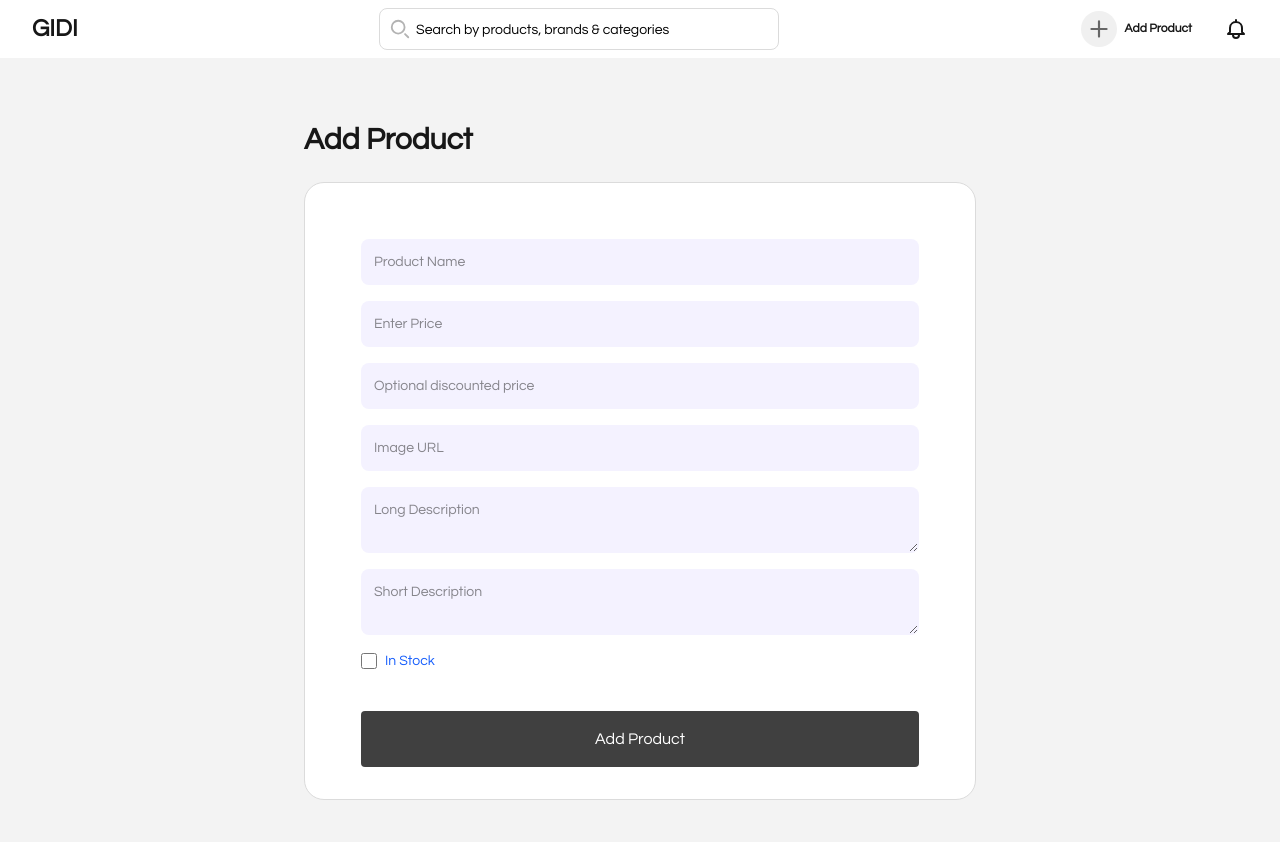
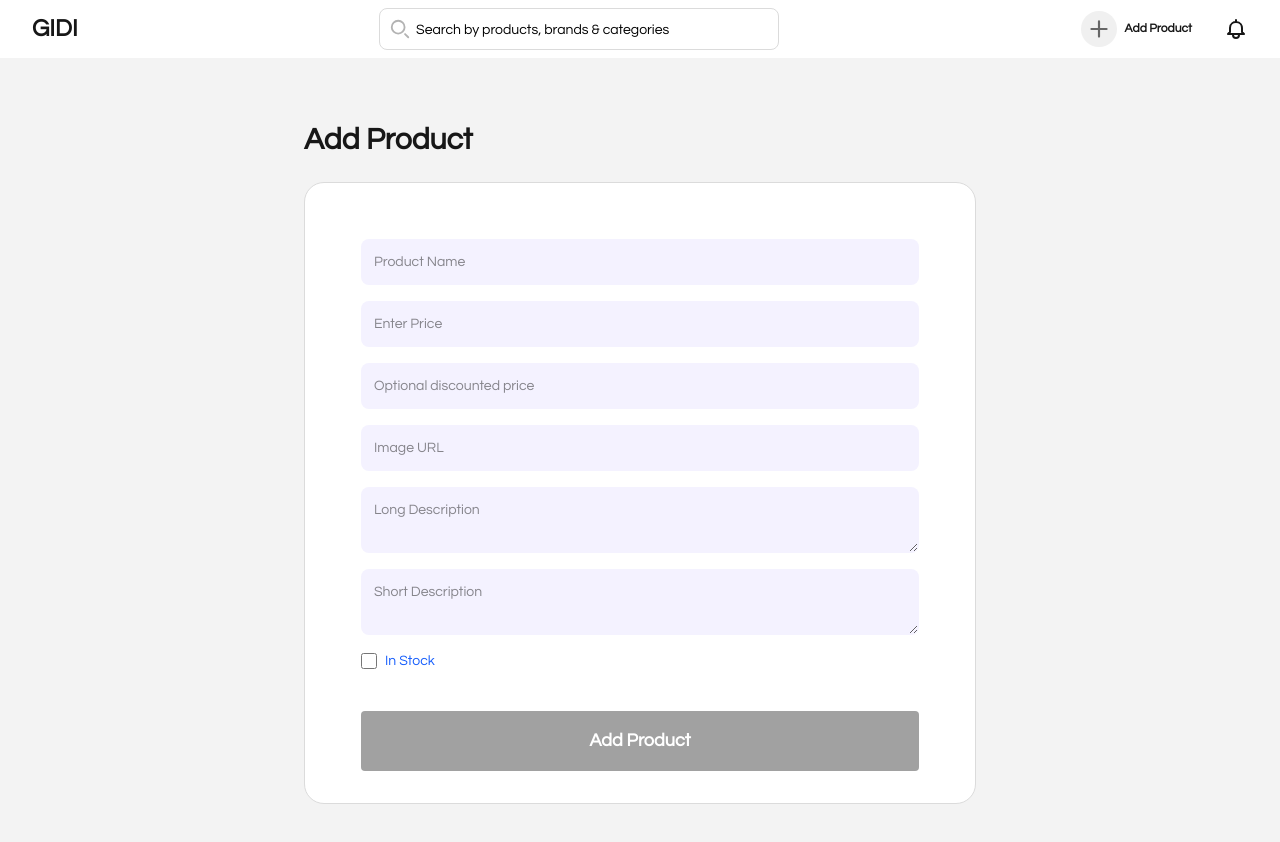
Before and after one commit to obicodeman555/gidi-estate-ecom-task, a Next.js app: page /products/add in a window 1280 px wide. Shown: the top 842 px of the page. Built offline with nearby package versions, Linux system fonts and the light colour scheme.

Commit message:
add check for form validity to enable submit button

```diff
--- a/src/app/components/products/ProductForm.tsx
+++ b/src/app/components/products/ProductForm.tsx
@@ -1,7 +1,7 @@
 "use client";
 import { type IProduct } from "@/types/product";
 import { generateId } from "@/utils/helpers";
-import { type FormEvent, useState } from "react";
+import { type FormEvent, useMemo, useState } from "react";
 
 interface ProductFormProps {
   initialProduct?: IProduct;
@@ -24,6 +24,18 @@ export const ProductForm = ({
       inStock: false,
     }
   );
+
+  const isFormValid = (form: Partial<IProduct>): boolean => {
+    return (
+      !!form.name?.trim() &&
+      !!form.price &&
+      !!form.imageUrl?.trim() &&
+      !!form.shortDescription?.trim() &&
+      !!form.longDescription?.trim()
+    );
+  };
+
+  const formIsValid = useMemo(() => isFormValid(formData), [formData]);
 
   const handleNumericInput = (e: FormEvent<HTMLInputElement>) => {
     const numericValue = e.currentTarget.value.replace(/\D/g, ""); // Allow only numbers;
@@ -121,7 +133,15 @@ export const ProductForm = ({
           </label>
         </div>
         <div className="flex flex-col mt-6">
-          <button className="bg-neutral-700 text-white px-4 py-4 rounded">
+          <button
+            type="submit"
+            className={`text-lg font-bold productForm__ctaButton  px-4 py-4 rounded ${
+              formIsValid
+                ? "bg-blue-600 text-white hover:bg-blue-700"
+                : "bg-neutral-400 text-white"
+            }`}
+            disabled={!formIsValid}
+          >
             {isEdit ? "Update Product" : "Add Product"}
           </button>
         </div>
--- a/src/styles/product.css
+++ b/src/styles/product.css
@@ -352,3 +352,9 @@
 .productDetails__siteMap > a {
   color: #2a8703;
 }
+
+/*Product Form styles*/
+
+.productForm__ctaButton:disabled {
+  cursor: not-allowed;
+}
```
